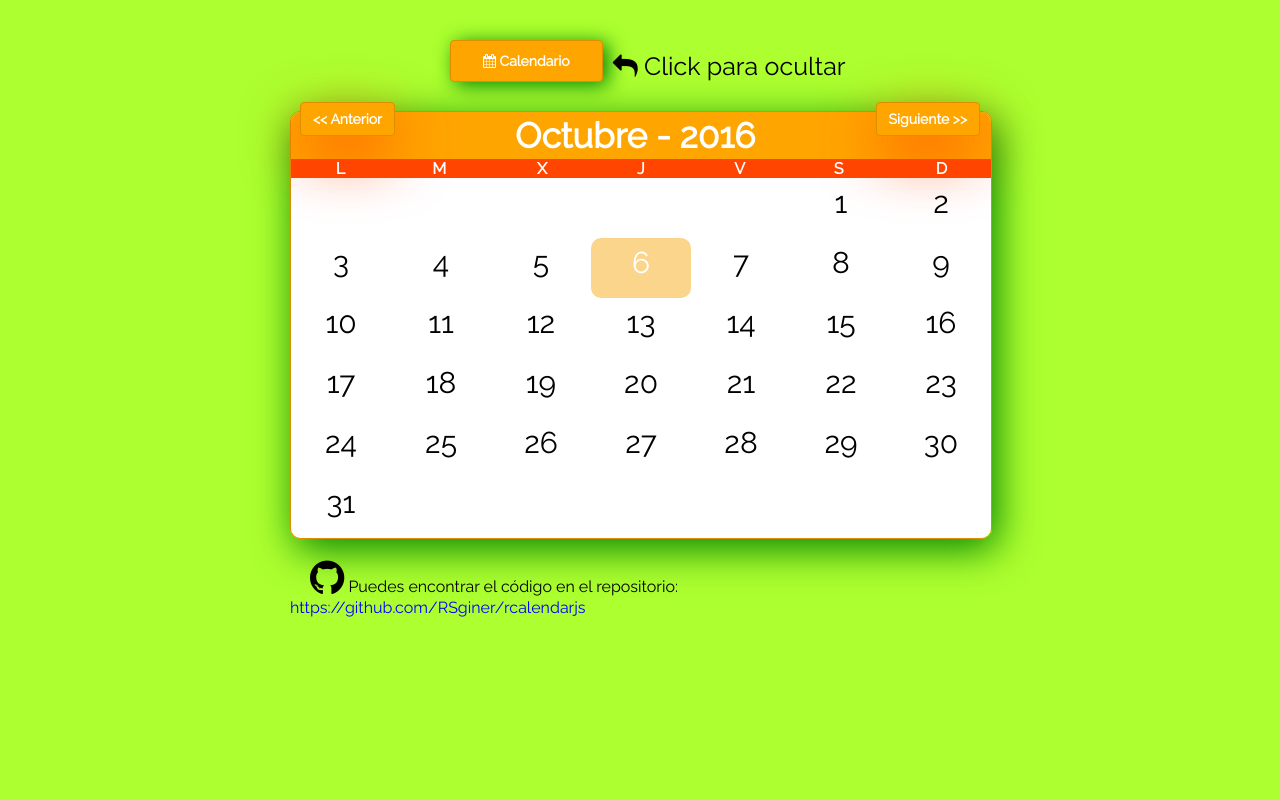
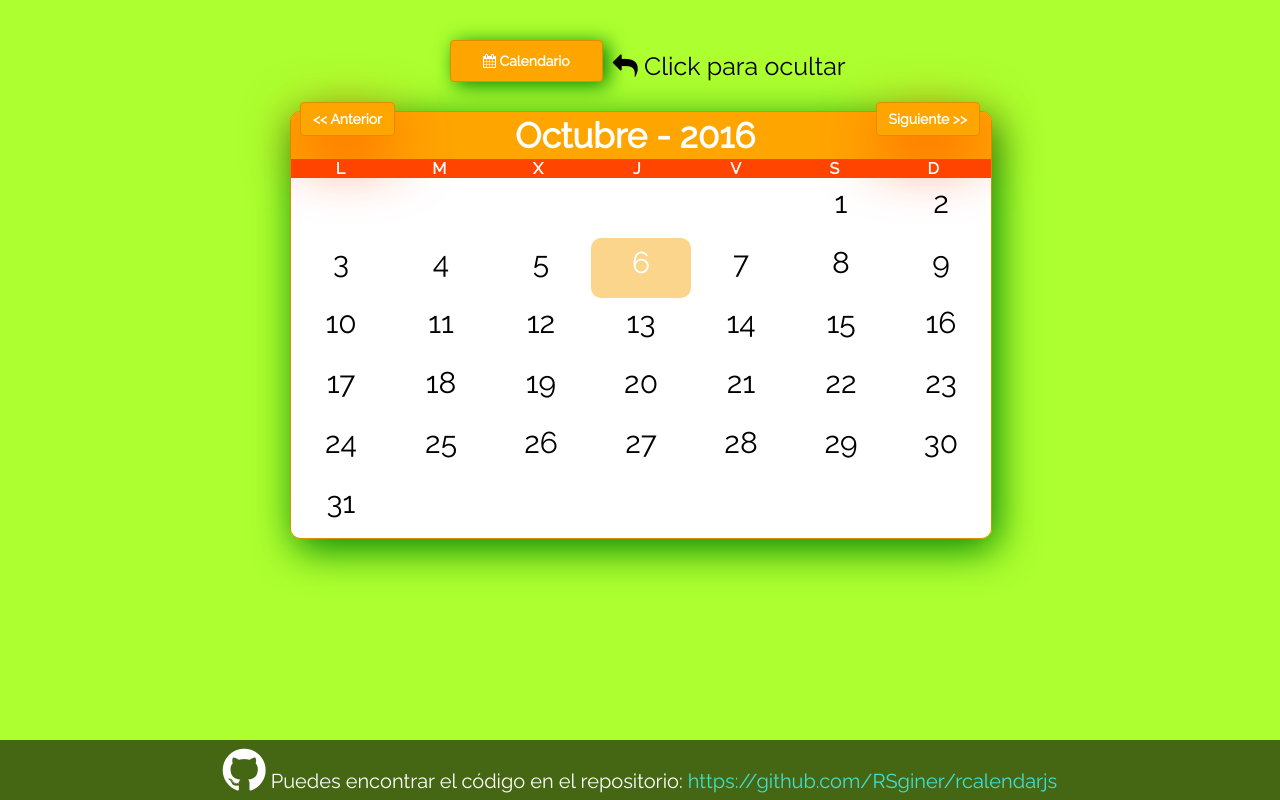
Before and after one commit to RSginer/rcalendarjs, a plain HTML site: page index.html in a window 1280 px wide. Both pictures are taken after a click on the button "Calendario". Drawn offline with Linux system fonts and the light colour scheme.

Commit message:
refactorizando

```diff
--- a/css/calendar.css
+++ b/assets/css/calendar.css
@@ -12,8 +12,8 @@
     color:white;
     background-color:orange;
     padding: 3px;
-    border-top-left-radius: 10px;
-    border-top-right-radius: 10px;
+    border-top-left-radius: 9px;
+    border-top-right-radius: 9px;
 }
 
 .calendar__body{
@@ -27,7 +27,7 @@
 .calendar__days{
     background-color:orangered;
     color:white;
-    display: inline;
+    display: block;
     font-weight: bold;
 }
 
@@ -110,22 +110,10 @@
 .btn__sub-month:before{
     content: '<< ';
 }
-.show-button{
-    color: white;
-    background-color: orange;
-    display: inline-block;
+.btn--show{
     padding: 10px 32px;
     margin:10px;
-    font-size: 14px;
-    border:1px solid #dc8f00;
-    font-weight: bold;
-    line-height: 1.42857143;
-    text-align: center;
-    white-space: nowrap;
-    vertical-align: middle;
-    cursor: pointer;
     box-shadow: 5px 3px 20px 0px green;
-    border-radius: 4px;
     margin-left:160px;
 }
 .show-button:hover{
@@ -142,7 +130,15 @@
 .hide{
     visibility: hidden;
 }
+.right{
+    float:right;
+    margin: 0px;
 
+}
+.left{
+    float: left;
+    margin:0px;
+}
 .info-message {
     font-size: 25px;
     position: relative;
--- a/css/styles.css
+++ b/assets/css/styles.css
@@ -1,5 +1,7 @@
 @import 'https://fonts.googleapis.com/css?family=Raleway';
 @import 'https://maxcdn.bootstrapcdn.com/font-awesome/4.6.3/css/font-awesome.min.css';
+@import "calendar.css";
+
 *{
     box-sizing: border-box;
     font-family: Raleway, Arial, Helvetica, sans-serif;
@@ -14,30 +16,28 @@ html, body {
 .container{
     width:740px;
     margin:0 auto;
+    height:600px;
     padding: 20px;
     margin-top: 10px;
 
 }
 
-.right{
-    float:right;
-    margin: 0px;
-
-}
-.left{
-    float: left;
-    margin:0px;
-}
 .credits{
-    padding:20px;
+    padding:5px;
     text-align: center;
+    position:fixed;
+    background-color: rgba(0, 0, 0, 0.6);
+    width:100%;
+    bottom:0;
+    font-size: 20px;
+    color:white;
 }
 .credits > i{
-    font-size: 40px;
-    color:black;
+    font-size: 50px;
+    color:white;
 }
 
 .credits > a{
     text-decoration: none;
-    color:blue;
+    color:turquoise;
 }
--- a/js/calendar.js
+++ b/assets/js/calendar.js
@@ -1,39 +1,50 @@
 var showOrHide = false;
 var today = new Date();
 var date = new Date(today.getFullYear(), today.getMonth(), 01);
+
+document.getElementsByTagName("rcalendar")[0].innerHTML =
+        '<button class="btn btn--show" onclick="show()"><i class="fa fa-calendar"></i> Calendario</button>'+
+        '<span id="info-message" class="info-message"><i class="fa fa-reply"></i> Click para mostrar </span>' +
+        '<div id="content-calendar" class="hide"></div>';
+
 initCalendar(date);
 
 function initCalendar(date) {
-    document.getElementById("content-calendar").innerHTML=
-            '<div class="right"><button class="btn btn__add-month" onclick="addMonth()">Siguiente</button></div>'+
-                '<div class="left"><button class="btn btn__sub-month" onclick="subMonth()">Anterior</button></div>  <br>'+
-                '<div id="calendar" class="calendar">'+
-                    '<div id="header" class="calendar__header">MES</div>' +
-                    '<div class="calendar__body">'+
-                       ' <div class="calendar__days">'+
-                            '<div class="calendar__day">L</div>'+
-                            '<div class="calendar__day">M</div>'+
-                           ' <div class="calendar__day">X</div>'+
-                            '<div class="calendar__day">J</div>'+
-                            '<div class="calendar__day">V</div>'+
-                            '<div class="calendar__day">S</div>'+
-                           ' <div class="calendar__day">D</div>'+
-                       ' </div>'+
-                        '<div id="body" class="calendar__week">'+
-                       ' </div>'+
-                   ' </div>'+
-                '</div>';
+
+    document.getElementById("content-calendar").innerHTML =
+            '<div class="right"><button class="btn btn__add-month" onclick="addMonth()">Siguiente</button></div>' +
+            '<div class="left"><button class="btn btn__sub-month" onclick="subMonth()">Anterior</button></div>  <br>' +
+            '<div id="calendar" class="calendar">' +
+            '<div id="header" class="calendar__header">MES</div>' +
+            '<div class="calendar__body">' +
+            '<div class="calendar__days">' +
+            '<div class="calendar__day">L</div>' +
+            '<div class="calendar__day">M</div>' +
+            '<div class="calendar__day">X</div>' +
+            '<div class="calendar__day">J</div>' +
+            '<div class="calendar__day">V</div>' +
+            '<div class="calendar__day">S</div>' +
+            '<div class="calendar__day">D</div>' +
+            '</div>' +
+            '<div id="body" class="calendar__week">' +
+            '</div>' +
+            '</div>' +
+            '</div>';
+
     var header = document.getElementById("header");
     var body = document.getElementById("body");
     var days = ["Domingo", "Lunes", "Martes", "Miercoles", "Jueves", "Viernes", "Sabado"];
     var months = ["Enero", "Febrero", "Marzo", "Abril", "Mayo", "Junio", "Julio", "Agosto", "Septiembre", "Octubre", "Noviembre", "Diciembre"];
+    var monthDays = [31, 28, 31, 30, 31, 30, 31, 31, 30, 31, 30, 31]
+    var text = "";
+    var numBlankDivs;
+
     header.innerHTML = months[date.getMonth()] + " - " + date.getFullYear();
-    var monthDays = [31, 28, 31, 30, 31, 30, 31, 31, 30, 31, 30, 31]
+
     if (isLeap(date.getFullYear())) {
         monthDays[1] = 29;
     }
-    var text = "";
-    var numBlankDivs;
+
     if (date.getDay() != 0) {
         numBlankDivs = date.getDay();
     } else {
@@ -43,7 +54,7 @@ function initCalendar(date) {
         text += '<div class="calendar__week__day"></div>';
     }
     for (var i = 1; i <= monthDays[date.getMonth()]; i++) {
-        if (today.getDate() == i && today.getMonth() == date.getMonth() && today.getFullYear()==date.getFullYear()) {
+        if (today.getDate() == i && today.getMonth() == date.getMonth() && today.getFullYear() == date.getFullYear()) {
             text += '<div class="calendar__week__day calendar__week__day--current-day">' + i + '</div>';
         } else {
             text += '<div class="calendar__week__day">' + i + '</div>';
@@ -78,11 +89,11 @@ function isLeap(year) {
 function show() {
     if (this.showOrHide == true) {
         document.getElementById("content-calendar").style = "visibility:hidden";
-        this.showOrHide=false;
+        this.showOrHide = false;
         document.getElementById("info-message").innerHTML = '<i class="fa fa-reply"></i> Click para mostrar';
     } else {
         document.getElementById("content-calendar").style = "visibility:visible";
-        this.showOrHide=true;
+        this.showOrHide = true;
         document.getElementById("info-message").innerHTML = '<i class="fa fa-reply"></i> Click para ocultar';
     }
 }
--- a/index.html
+++ b/index.html
@@ -1,22 +1,17 @@
 <html>
     <head>
         <title>RCalendar by RSginer</title>
-        <link rel="stylesheet" href="css/styles.css" />
-        <link rel="stylesheet" href="css/calendar.css" />
+        <link rel="stylesheet" href="assets/css/styles.css" />
         <meta charset="UTF-8">
     </head>
     <body>
         <div class="container">
-            <button class="show-button" onclick="show()"><i class="fa fa-calendar"></i> Calendario</button><span id="info-message" class="info-message"><i class="fa fa-reply"></i> Click para mostrar </span>
-            <div id="content-calendar" class="hide"></div>
-            <br>
-            <span class="credits">
-                <i class="fa fa-github"></i> Puedes encontrar el código en el repositorio:
-                <a href="https://github.com/RSginer/rcalendarjs">https://github.com/RSginer/rcalendarjs</a>
-            </span>
-            <br>
-            <br>
+            <rcalendar></rcalendar>
         </div>
-        <script src="js/calendar.js"></script>
+        <span class="credits">
+            <i class="fa fa-github"></i> Puedes encontrar el código en el repositorio:
+            <a href="https://github.com/RSginer/rcalendarjs">https://github.com/RSginer/rcalendarjs</a>
+        </span>
+        <script src="assets/js/calendar.js"></script>
     </body>
 </html>
--- /dev/null
+++ b/nbproject/customs.json
@@ -0,0 +1,6 @@
+{
+    "elements": {
+        "rcalendar": {}
+    },
+    "attributes": {}
+}
```
